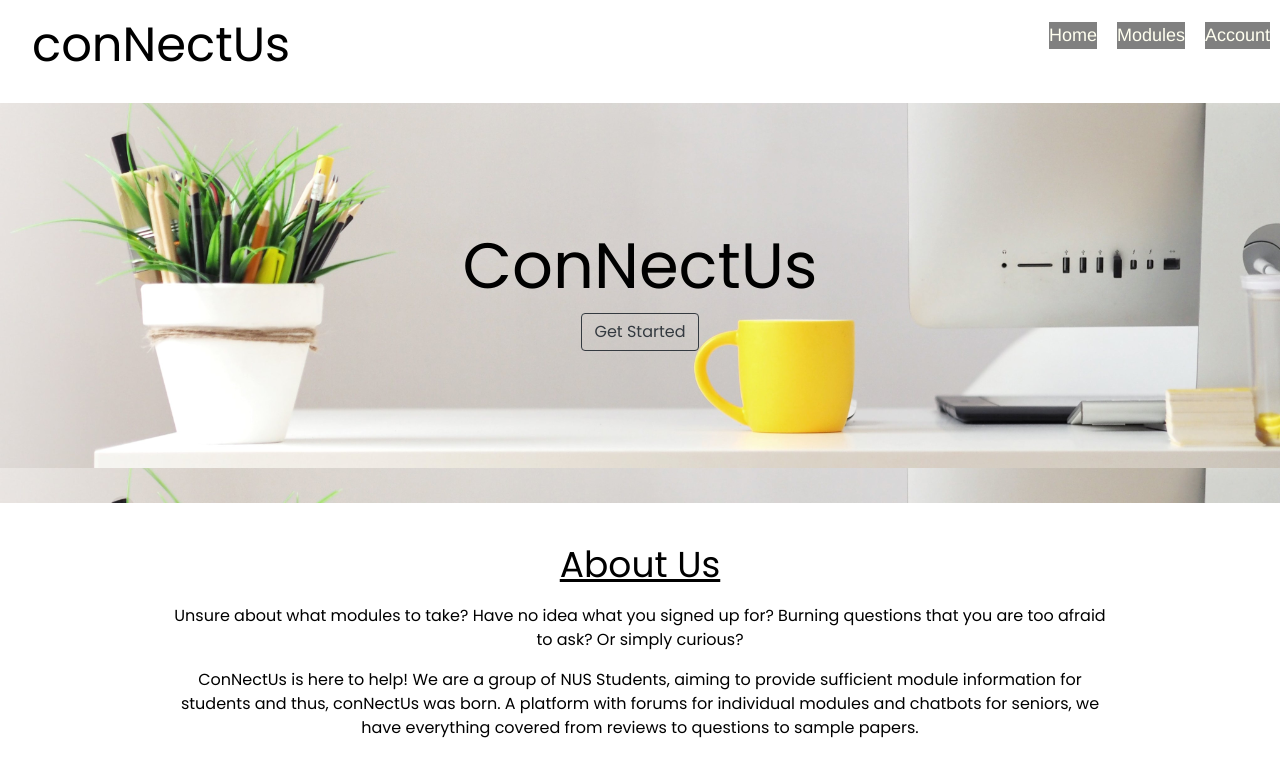
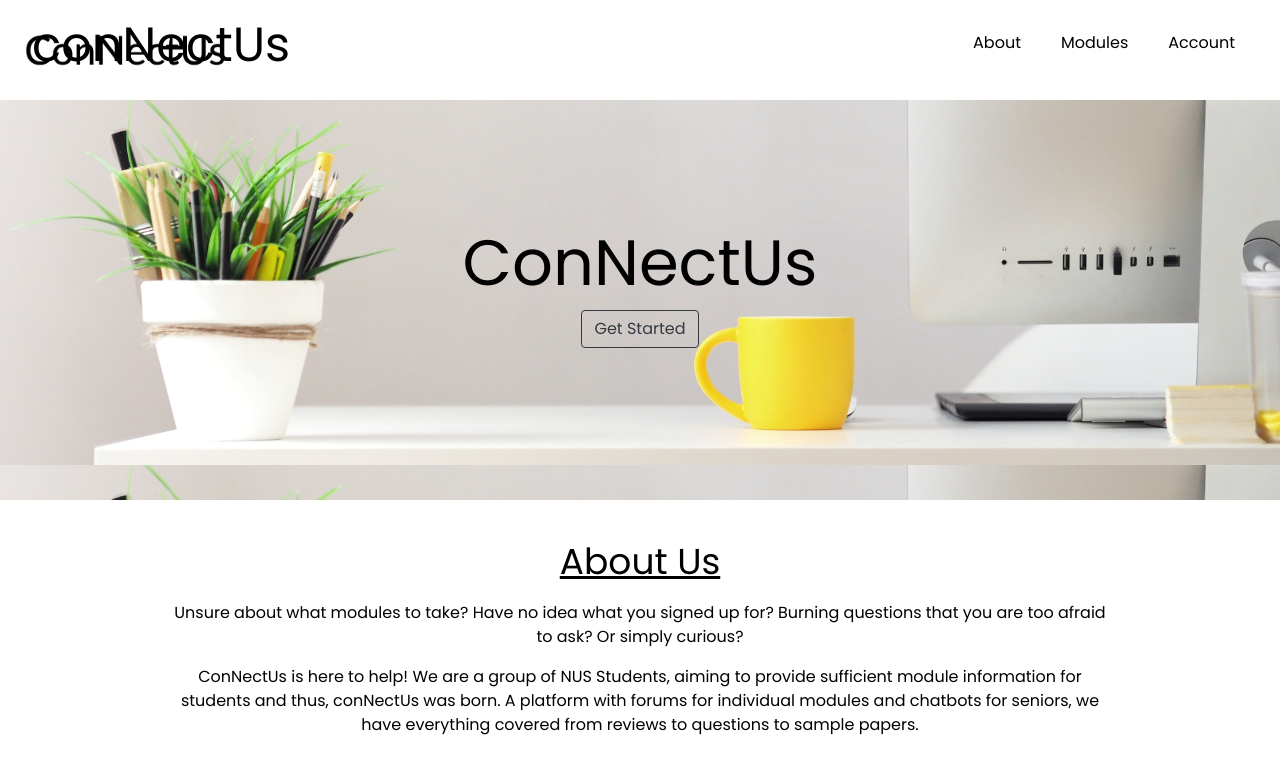
Before and after one commit to mingweiseow/ConNectUs, a Vue app: page / in a window 1280 px wide. Shown: the top 776 px of the page. Built offline with nearby package versions, Linux system fonts and the light colour scheme; what vuesax would draw is missing.

Commit message:
Added Header

```diff
--- a/src/components/Header.vue
+++ b/src/components/Header.vue
@@ -1,69 +1,88 @@
 <template>
-  <div class="headerStyle">
-        <nav>
-          <h1>{{ title }}</h1>
-          <ul>
-             <li><router-link to="/home" exact>Home</router-link></li>
-             <li><router-link to="/modules" exact>Modules</router-link></li>
-             <li><router-link to="/account" exact>Account</router-link></li>
-          </ul>
-        </nav>
-  </div>
+    <body>
+        <header id='Header'>
+            <img class="logo" src="../assets/logo.svg" alt ="logo" height="100" width="100">
+            <nav>
+                <ul class="nav__links">
+                    <li><router-link to="/home" exact><a id = "navi" href="#">About</a></router-link></li>
+                    <li><router-link to="/modules" exact><a id ="navi" href ="#">Modules</a></router-link></li>
+                    <li><router-link to="/account" exact><a id="navi" href = "#">Account</a></router-link></li>
+                </ul>
+            </nav>
+        </header>
+    </body>
+
 </template>
 
 <script>
 export default {
 
-  data(){
-    return{
-        msg: 'Modules Individual Page'
-        }
-  },
-  props:{
-    title:{
-      type:String
-    }
-  }
 }
 </script>
 
-<!-- Add "scoped" attribute to limit CSS to this component only -->
 <style scoped>
-header{
-    background:rgb(255, 255, 255);
-    padding:6px;
-    border-style: solid;
-    border-color:rgb(255, 255, 255);
-    border-width: 2px;
+@import url('https://fonts.googleapis.com/css?family=Poppins&display=swap');
+
+#Header {
+    width: 100%;
+    box-sizing: border-box;
+    padding: 0px 25px 0px 25px;
 }
-h1{
-    color:ivory;
-    background:  ivory;
-    font-size: 30px;
+
+body {
+    margin:0;
 }
-nav{
-    background: rgb(255, 255, 255);
-    padding: 14px 0;
-    margin-bottom: 40px;
+li, a, button {
+    font-family: "Poppins", sans-serif;
+    font-weight: 500;
+    font-size: 16px;
+    color: #000000
 }
-.router-link-active{
-    background: ivory;
-    color: #444;
+
+header {
+    display: flex;
+    justify-content: flex-end;
+    align-items: center;
+    padding: 30px 10%;
+    width: 100%;
 }
-ul{
-    list-style-type: none;
-    text-align: right;
-    margin: 0;
+
+.logo {
+    cursor:pointer;
+    margin-right: auto;
+    width: 200px;
 }
-li{
-    background-color:gray;
+
+.nav__links {
+    list-style:none;
+}
+
+.nav__links li {
     display: inline-block;
-    margin: 0 10px;
+    padding: 0px 20px;
 }
-li a{
 
-  font-size: 18px;
-  color:ivory;
+.nav__links li a {
+    transition: all 0.3s ease 0s;
+}
+
+.nav__links li a:hover {
+    color: rgba(108, 122, 137, 1)
+}
+
+button {
+    margin-left: 20px;
+    padding: 12px 30px;
+    background-color: rgba(189, 195, 199, 1);
+    border: none;
+    border-radius: 50px;
+    cursor: pointer;
+    transition: all 0.3s ease;
+}
+
+button:hover {
+    background-color: rgba(189, 195, 199, 0.8)
+
 
 }
 </style>
--- /dev/null
+++ b/src/components/Header1.vue
@@ -0,0 +1,69 @@
+<template>
+  <div class="headerStyle">
+        <nav>
+          <h1>{{ title }}</h1>
+          <ul>
+             <li><router-link to="/home" exact>Home</router-link></li>
+             <li><router-link to="/modules" exact>Modules</router-link></li>
+             <li><router-link to="/account" exact>Account</router-link></li>
+          </ul>
+        </nav>
+  </div>
+</template>
+
+<script>
+export default {
+
+  data(){
+    return{
+        msg: 'Modules Individual Page'
+        }
+  },
+  props:{
+    title:{
+      type:String
+    }
+  }
+}
+</script>
+
+<!-- Add "scoped" attribute to limit CSS to this component only -->
+<style scoped>
+header{
+    background:rgb(255, 255, 255);
+    padding:6px;
+    border-style: solid;
+    border-color:rgb(255, 255, 255);
+    border-width: 2px;
+}
+h1{
+    color:ivory;
+    background:  ivory;
+    font-size: 30px;
+}
+nav{
+    background: rgb(255, 255, 255);
+    padding: 14px 0;
+    margin-bottom: 40px;
+}
+.router-link-active{
+    background: ivory;
+    color: #444;
+}
+ul{
+    list-style-type: none;
+    text-align: right;
+    margin: 0;
+}
+li{
+    background-color:gray;
+    display: inline-block;
+    margin: 0 10px;
+}
+li a{
+
+  font-size: 18px;
+  color:ivory;
+
+}
+</style>
```
Also changed, not shown: 1 other file (tests, documents, lock files or other folders).
